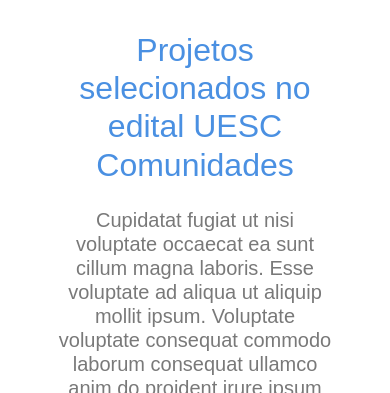
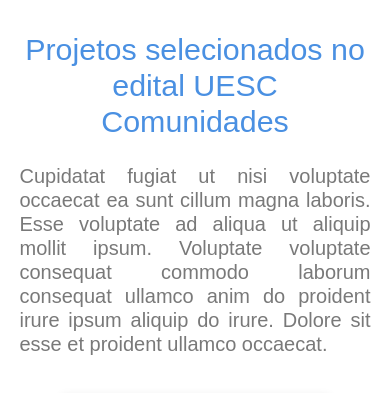
Before and after one commit to NUCOM-PROEX-UESC/UESC-Comunidades, a PHP site: page /uesccomunidades.html in a window 390 px wide. Shown: the part 374-767 px from the top of the page. Run offline with PHP 8.4, Linux system fonts and the light colour scheme; some libraries are stand-ins or nearby versions.

Commit message:
FIX: Alterando parte do CSS para mobile

```diff
--- a/css/uesccomunidades.css
+++ b/css/uesccomunidades.css
@@ -10,7 +10,7 @@
     align-items: center;
     gap: 1rem;
     margin: 2rem auto;
-    width: 70vw; /* Alterado para uma largura percentual mais flexível */
+    width: 80vw; /* Alterado para uma largura percentual mais flexível */
     max-width: 80vw; /* Limita a largura máxima */
     text-align: center;
 }
@@ -20,6 +20,23 @@
     color: #4a90e2; /* Azul mais claro */
     font-weight: normal; /* Deixa o texto em negrito */
     transition: color 0.3s ease; /* Adiciona transição suave para a cor */
+}
+
+
+@media only screen and (max-width: 768px) {
+    .comunidade h2 {
+        text-decoration: none;
+        width: 90vw;
+        font-size: 1.9rem;
+        color: #4a90e2; /* Azul mais claro */
+        font-weight: normal; /* Deixa o texto em negrito */
+        transition: color 0.3s ease; /* Adiciona transição suave para a cor */
+    }
+
+    .comunidade h5 {
+        width: 90vw;
+        text-align: justify;
+    }
 }
 
 .comunidade h5 {
@@ -109,6 +126,7 @@
 }
 
 @media only screen and (max-width: 768px) {
+
     .grid-container {
         flex-direction: column; /* Muda a direção da flexbox para empilhar verticalmente */
         align-items: center; /* Alinha os itens centralmente */
```
Also changed, not shown: css/uesccomunidade.css (+14 -2 lines).
